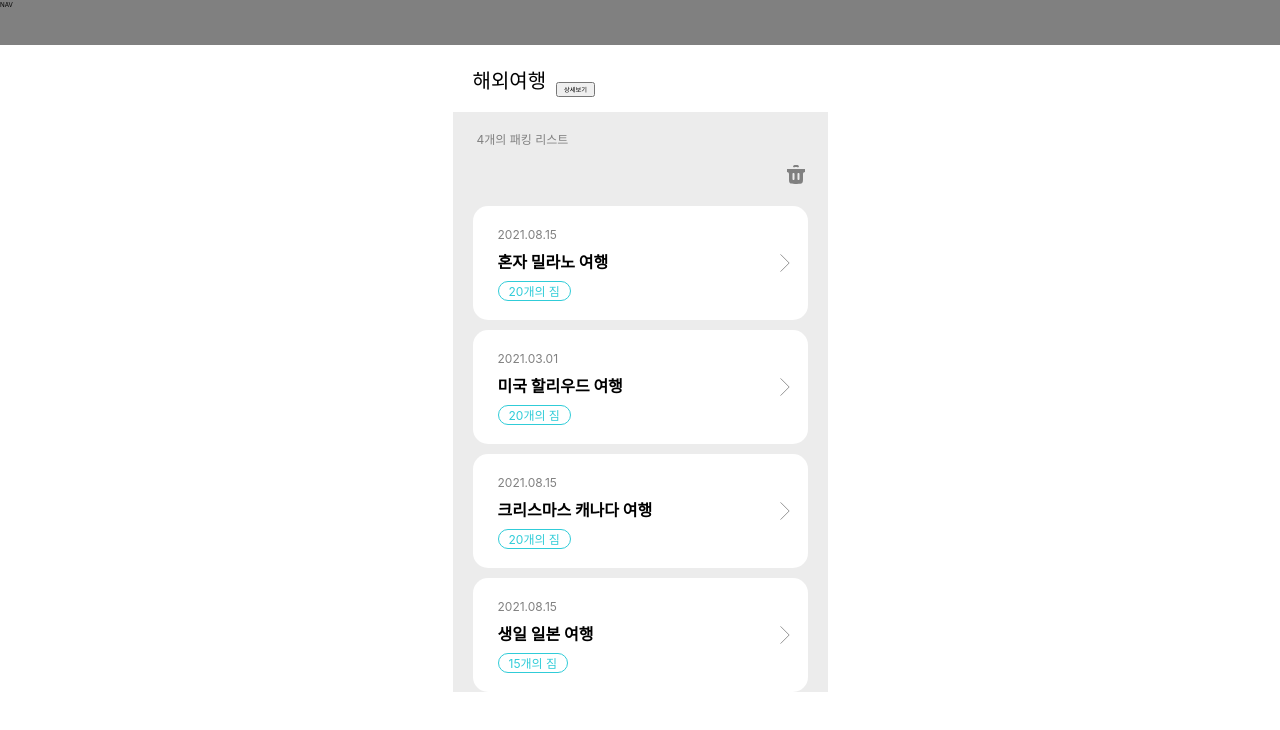
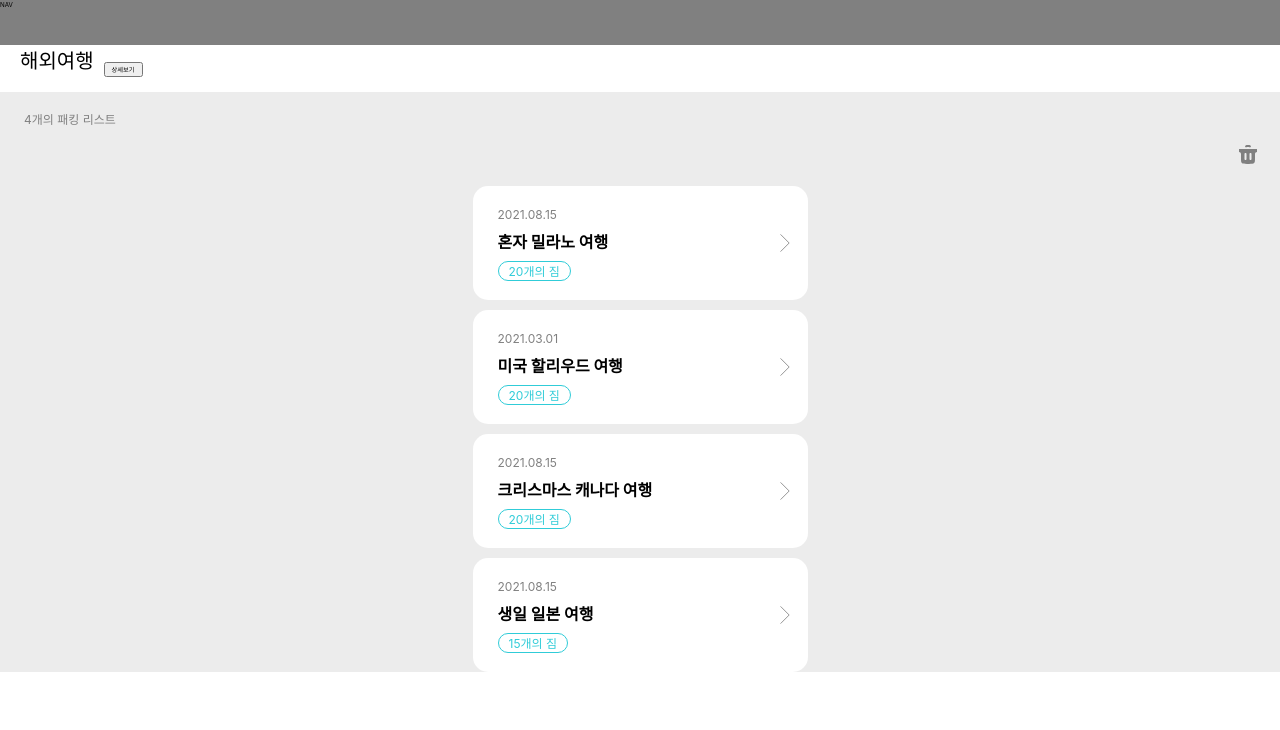
Before and after one commit to Team-Packman/Packman-Client, a Next.js app: page /packing-list in a window 1280 px wide. Shown: the top 730 px of the page. Built offline with nearby package versions, Linux system fonts and the light colour scheme.

Commit message:
chore/#7 : 우측 공백 버그 수정

```diff
--- a/components/SwipeableList.tsx
+++ b/components/SwipeableList.tsx
@@ -129,7 +129,7 @@ const StyledRoot = styled.div`
   flex-direction: column;
   justify-content: center;
   align-items: center;
-  width: 37.5rem;
+  width: 100%;
   /* height: 66.9rem; */
   gap: 1rem;
   background-color: #ececec;
@@ -139,7 +139,7 @@ const StyledRoot = styled.div`
 const StyledCaptionWrapper = styled.div`
   position: relative;
   display: flex;
-  width: 37.5rem;
+  width: 100%;
   height: 8.4rem;
   font-size: 1.2rem;
 
@@ -166,8 +166,6 @@ const StyledCaptionButtonWrapper = styled.div`
   bottom: 0.9rem;
   & > p {
     color: ${packmanColors.lightGray};
-
-    margin: 0;
   }
 `;
 const StyledSwipeableListWrapper = styled.div`
--- a/components/SwipeableListItem.tsx
+++ b/components/SwipeableListItem.tsx
@@ -112,6 +112,7 @@ export default function SwipeablelistItem(props: ItemProps) {
 }
 
 const StyledRoot = styled.div`
+  position: relative;
   display: flex;
   justify-content: center;
   align-items: center;
@@ -137,12 +138,10 @@ const StyledCheckImage = styled(Image)<{ isChecked: boolean }>`
 `;
 
 const StyledItemWrapper = styled.article<{ isDragged: boolean; isDeleting: boolean }>`
-  position: relative;
   display: flex;
   justify-content: center;
   align-items: center;
   min-width: 33.5rem;
-  width: 33.5rem;
   height: inherit;
   padding: 2.1rem 1.8rem 2.1rem 2.5rem;
   border-radius: 1.5rem;
@@ -158,9 +157,7 @@ const StyledItemWrapper = styled.article<{ isDragged: boolean; isDeleting: boole
   transform: ${({ isDragged, isDeleting }) => {
     switch (isDeleting) {
       case false:
-        return isDragged ? 'translateX(-7rem)' : 'translateX(0)';
-      // case true:
-      //   return 'translateX(2.5rem)';
+        return isDragged ? 'translateX(-8.15rem)' : 'translateX(0)';
     }
   }};
 `;
--- a/pages/packing-list.tsx
+++ b/pages/packing-list.tsx
@@ -27,15 +27,14 @@ const StyledRoot = styled.div`
   flex-direction: column;
   align-items: center;
   justify-content: center;
-  padding: 0 2rem;
 `;
 const StyledFolderInfo = styled.div`
   display: flex;
   justify-content: start;
   align-items: flex-end;
   padding: 0 2rem 1.5rem 2rem;
-  width: 37.5rem;
-  height: 6.7rem;
+  width: 100%;
+  height: 100%;
   gap: 1rem;
   & > h1 {
     font-size: 2rem;
--- a/styles/globalStyle.ts
+++ b/styles/globalStyle.ts
@@ -30,9 +30,7 @@ export const GlobalStyle = createGlobalStyle`
         font-style: inherit;
         font-weight: inherit;
     }
-      .swipeable-list-item__trailing-actions--return {
-    width: 10rem !important;
-  }
+
 `;
 
 function createTransitionQuery() {
```
Also changed, not shown: 1 other file (tests, documents, lock files or other folders).
